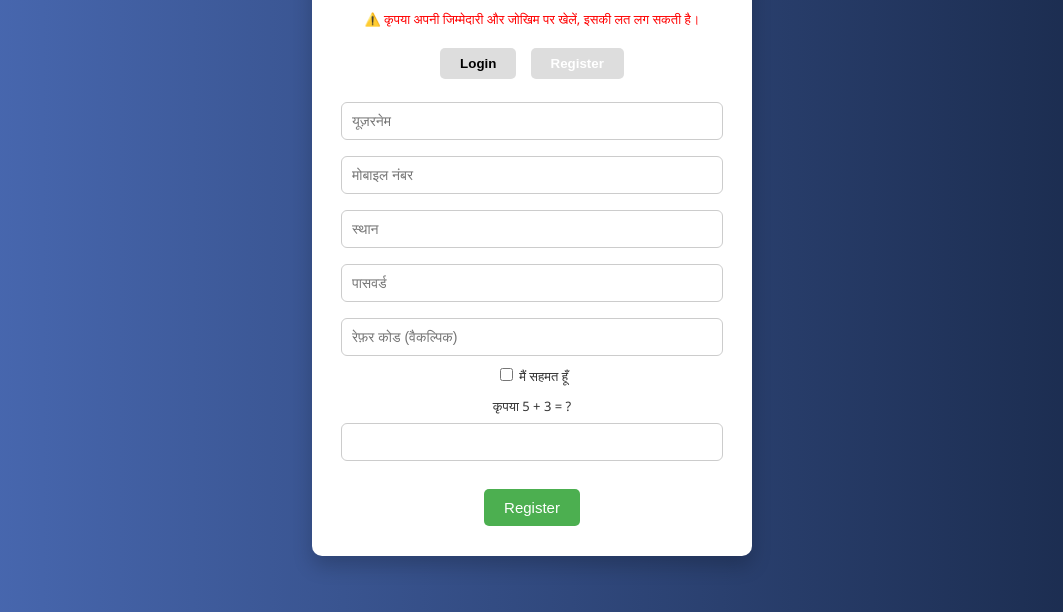
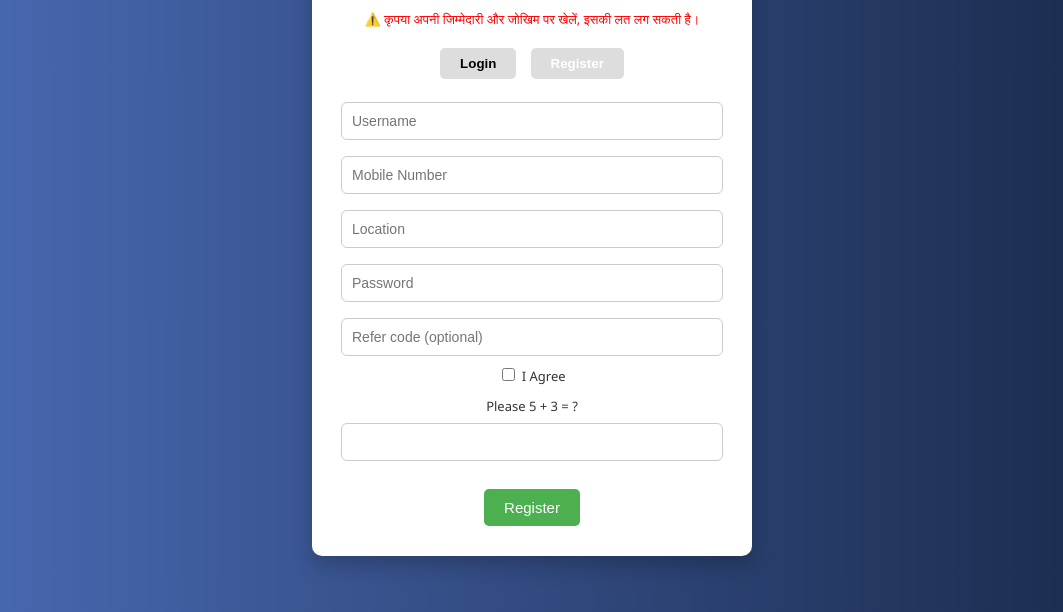
Before and after one commit to Rish1628/WinZone-360, a plain HTML site: page index.html in a window 1280 px wide. Both pictures are taken after a click on the button "Register". Shown: the part 188-800 px from the top of the page, without its empty margins (108-1171 px from the left). Drawn offline with Linux system fonts and the light colour scheme.

Commit message:
Update index.html

```diff
--- a/index.html
+++ b/index.html
@@ -114,10 +114,10 @@
 
     <!-- Login Form -->
     <div id="loginForm">
-      <input type="text" id="loginMobile" placeholder="मोबाइल नंबर" required />
-      <input type="password" id="loginPassword" placeholder="पासवर्ड" required />
+      <input type="text" id="loginMobile" placeholder="Mobile Number" required />
+      <input type="password" id="loginPassword" placeholder="Password" required />
       <div class="captcha-box">
-        <label>कृपया 4 + 2 = ?</label><br />
+        <label>Please 4 + 2 = ?</label><br />
         <input type="text" id="captchaLogin" />
       </div>
       <button class="action-btn" onclick="login()">Login</button>
@@ -125,14 +125,14 @@
 
     <!-- Register Form -->
     <div id="registerForm" class="hidden">
-      <input type="text" id="regUsername" placeholder="यूज़रनेम" required />
-      <input type="text" id="regMobile" placeholder="मोबाइल नंबर" required />
-      <input type="text" id="regLocation" placeholder="स्थान" required />
-      <input type="password" id="regPassword" placeholder="पासवर्ड" required />
-      <input type="text" id="regRefer" placeholder="रेफ़र कोड (वैकल्पिक)" />
-      <label><input type="checkbox" id="agreeCheck" /> मैं सहमत हूँ</label>
+      <input type="text" id="regUsername" placeholder="Username" required />
+      <input type="text" id="regMobile" placeholder="Mobile Number" required />
+      <input type="text" id="regLocation" placeholder="Location" required />
+      <input type="password" id="regPassword" placeholder="Password" required />
+      <input type="text" id="regRefer" placeholder="Refer code (optional)" />
+      <label><input type="checkbox" id="agreeCheck" /> I Agree</label>
       <div class="captcha-box">
-        <label>कृपया 5 + 3 = ?</label><br />
+        <label>Please 5 + 3 = ?</label><br />
         <input type="text" id="captchaRegister" />
       </div>
       <button class="action-btn" onclick="register()">Register</button>
@@ -162,11 +162,11 @@
       const captcha = document.getElementById("captchaLogin").value.trim();
 
       if (captcha !== "6") {
-        alert("कृपया सही कैप्चा दर्ज करें");
+        alert("Please enter correct captcha");
         return;
       }
 
-      alert("यूज़र लॉगिन सफल");
+      alert("User login successful");
       localStorage.setItem("role", "user");
       window.location.href = "game.html";
     }
@@ -177,16 +177,16 @@
       const agree = document.getElementById("agreeCheck").checked;
 
       if (captcha !== "8") {
-        alert("गलत कैप्चा");
+        alert("Wrong captcha");
         return;
       }
 
       if (!agree) {
-        alert("कृपया शर्तों से सहमत हों");
+        alert("Please agree to the terms");
         return;
       }
 
-      alert("रजिस्ट्रेशन सफल");
+      alert("Registration successful");
       localStorage.setItem("role", "user");
       window.location.href = "game.html";
     }
```
